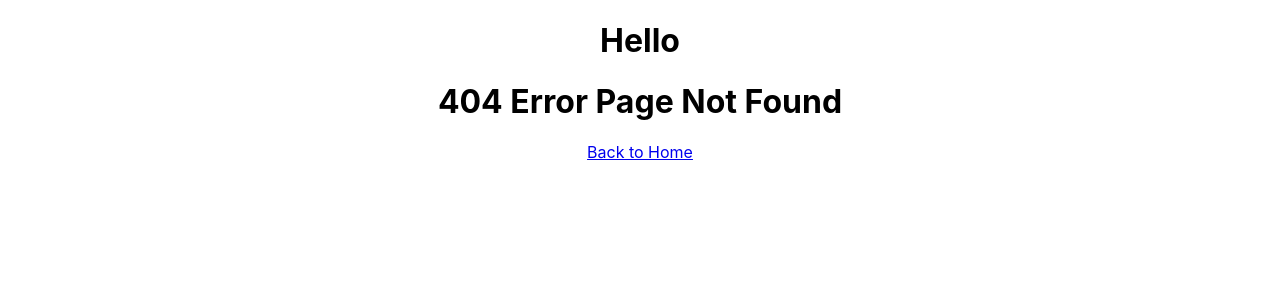
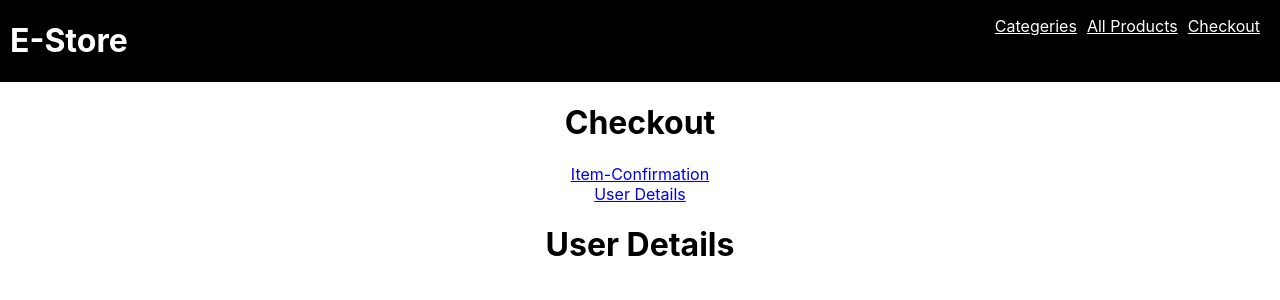
Before and after one commit to HassanShahzadse/E-commerce-Frontend-, a React (Create React App) app: page /checkout/userdetails in a window 1280 px wide. Before the commit this address had no page. Shown: the top 300 px of the page. Built offline with nearby package versions, Linux system fonts and the light colour scheme.

Commit message:
added features to sort products on the basis of price and Name

```diff
--- a/package.json
+++ b/package.json
@@ -7,6 +7,7 @@
     "@testing-library/react": "^13.4.0",
     "@testing-library/user-event": "^13.5.0",
     "axios": "^1.3.2",
+    "formik": "^2.2.9",
     "react": "^18.2.0",
     "react-dom": "^18.2.0",
     "react-scripts": "5.0.1",
--- a/src/App.js
+++ b/src/App.js
@@ -1,25 +1,30 @@
-import './App.css';
-import ErrorPage from './Pages/404Page';
-import Category from './Pages/Category';
-import Home from './Pages/Home';
-import Products from './Pages/Products/Products';
-import { Route, Routes } from 'react-router-dom';
-import ProductDetails from './Component/ProductDetails/ProductDetails';
-import Navbar from './Component/Navbar/Navbar';
+import "./App.css";
+import ErrorPage from "./Pages/404Page";
+import Category from "./Pages/Category";
+import Home from "./Pages/Home";
+import Products from "./Pages/Products/Products";
+import { Route, Routes } from "react-router-dom";
+import ProductDetails from "./Component/ProductDetails/ProductDetails";
+import Navbar from "./Component/Navbar/Navbar";
+import Checkout from "./Pages/Checkout";
+import ItemConfirmation from "./Pages/item-confirmation";
+import UserDetails from "./Pages/UserDetails";
 
 function App() {
   return (
     <div className="App">
       <Routes>
-      <Route path="" element={<Navbar/>}>
-        <Route path="/home" element={<Home/>}/>
-          <Route path="categories" element={<Category/>} />
-          <Route path="/*" element={<ErrorPage/>} />
-          <Route path="/products/:id?" element={<Products/>}/>
-          <Route path="/productDetail/:id?" element={<ProductDetails/>}/>
+        <Route path="" element={<Navbar />}>
+          <Route path="/home" element={<Home />} />
+          <Route path="categories" element={<Category />} />
+          <Route path="/*" element={<ErrorPage />} />
+          <Route path="/products/:id?" element={<Products />} />
+          <Route path="/productDetail/:id?" element={<ProductDetails />} />
+          <Route path="/checkout" element={<Checkout />}>
+            <Route path="userdetails" element={<UserDetails />} />
+            <Route path="itemconfirmation" element={<ItemConfirmation />} />
           </Route>
-
-
+        </Route>
       </Routes>
     </div>
   );
--- a/src/Component/Card/Card.jsx
+++ b/src/Component/Card/Card.jsx
@@ -10,8 +10,8 @@ const Card=(Props)=> {
           <Link to={`/productDetail/${Props.id}`}>{Props.title}</Link>
         <img src={Props.image} className="image"/>
         {/* <h4>{Props.title}</h4> */}
-        {/* <h4>${Props.price}</h4>
-        <p>{Props.category}</p> */}
+        <h4>${Props.price}</h4>
+        {/* <p>{Props.category}</p>  */}
         {/* <p>{Props.description}</p> */}
         </div>
       </div>
--- a/src/Component/Navbar/Navbar.jsx
+++ b/src/Component/Navbar/Navbar.jsx
@@ -1,11 +1,23 @@
-import { Outlet } from "react-router-dom";
-
+import { Link, Outlet } from "react-router-dom";
+import './navbar.css'
 const Navbar = ()=>{
     return(
-        <div>
-        <h1>Hello</h1>
+        <>
+        <div className="Navbar">
+            <div className="title">
+        <h1>E-Store</h1>
+        </div>
+        <div className="Links">
+            <ul className="navbarul">
+        <li><Link to="/categories" className="navbarli">Categeries</Link></li>
+        <li><Link to="/Products" className="navbarli">All Products</Link></li>
+        <li><Link to="/checkout" className="navbarli">Checkout</Link></li>
+        </ul>
+        </div>
+
+        </div>
         <Outlet/>
-        </div>
+        </>
     )
 }
 export default Navbar;
--- a/src/Component/Navbar/navbar.css
+++ b/src/Component/Navbar/navbar.css
@@ -0,0 +1,18 @@
+.Navbar{
+    display: flex;
+    justify-content: space-between;
+    background-color: black;
+    color: white;
+    padding: 0px 10px;
+}
+.navbarul{
+    display: flex;
+    color: white;
+    list-style: none;
+    padding: 0px 10px;
+
+}
+.navbarli{
+    color: white;
+    margin-left: 10px;
+}
--- /dev/null
+++ b/src/Pages/Checkout/index.jsx
@@ -0,0 +1,13 @@
+import { Link, Outlet } from "react-router-dom";
+import './Checkout.css'
+const Checkout = ()=>{
+    return(
+        <>
+        <h1>Checkout </h1>
+        <Link to="itemconfirmation" >Item-Confirmation</Link><br></br>
+        <Link to="userdetails" >User Details</Link>
+        <Outlet/>
+        </>
+    )
+}
+export default Checkout;
--- a/src/Pages/Products/Products.jsx
+++ b/src/Pages/Products/Products.jsx
@@ -35,15 +35,33 @@ function Products() {
         })
         setSearch(searchName);
     }
+    const handleMinSort = () =>{
+        let sorted = [...item].sort((p1,p2)=>
+        p1.price > p2.price ? 1 : p1.price < p2.price ? -1 : 0
+        );
+        setSearch(sorted);
+    }
+    const handleMaxSort = () =>{
+        let sorted = [...item].sort((p1,p2)=>
+        p1.price < p2.price ? 1 : p1.price > p2.price ? -1 : 0
+        );
+        setSearch(sorted);
+    }
+    const handleNameSort = () =>{
+        let sorted = [...item].sort((p1,p2)=>
+        p1.title > p2.title ? 1 : p1.title < p2.title ? -1 : 0
+        );
+        setSearch(sorted);
+    }
     return (
         <>
         <div>
           <input type="text" placeholder="Search Item" onChange={handleSearch}/>
         </div>
         <div>
-            <button>Sort by Price(Asc)</button>
-            <button>Sort by Price(Des)</button>
-            <button>Sort by Name</button>
+            <button onClick={handleMinSort}>Sort by Price(Asc)</button>
+            <button onClick={handleMaxSort}>Sort by Price(Des)</button>
+            <button onClick={handleNameSort}>Sort by Name</button>
         </div>
         <Link to="/home">Go back to Home</Link>
       <div className="itemcard">
--- /dev/null
+++ b/src/Pages/UserDetails/index.jsx
@@ -0,0 +1,11 @@
+import { Link } from "react-router-dom";
+import './UserDetails.css'
+const UserDetails = ()=>{
+    return(
+        <>
+
+        <h1>User Details</h1>
+        </>
+    )
+}
+export default UserDetails;
--- /dev/null
+++ b/src/Pages/item-confirmation/index.jsx
@@ -0,0 +1,11 @@
+import { Link } from "react-router-dom";
+import './ItemConfirmation.css'
+const ItemConfirmation = ()=>{
+    return(
+        <>
+     <h1>Item Confirmation</h1>
+
+        </>
+    )
+}
+export default ItemConfirmation;
```
Also changed, not shown: src/Pages/Checkout/Checkout.css (added), src/Pages/UserDetails/UserDetails.css (added), src/Pages/item-confirmation/ItemConfirmation.css (added), 1 other file (tests, documents, lock files or other folders).
